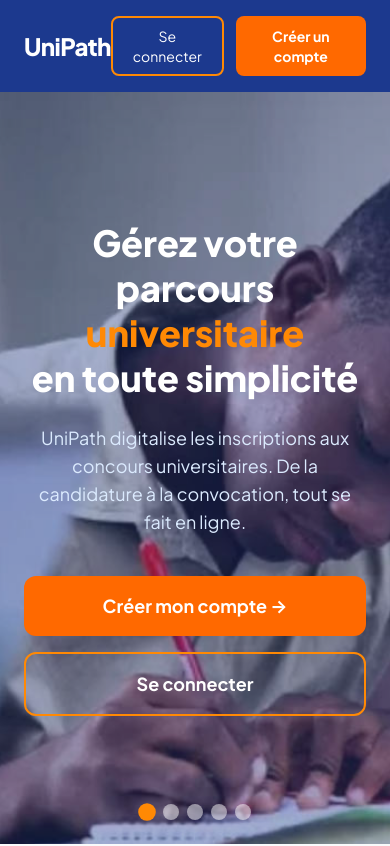
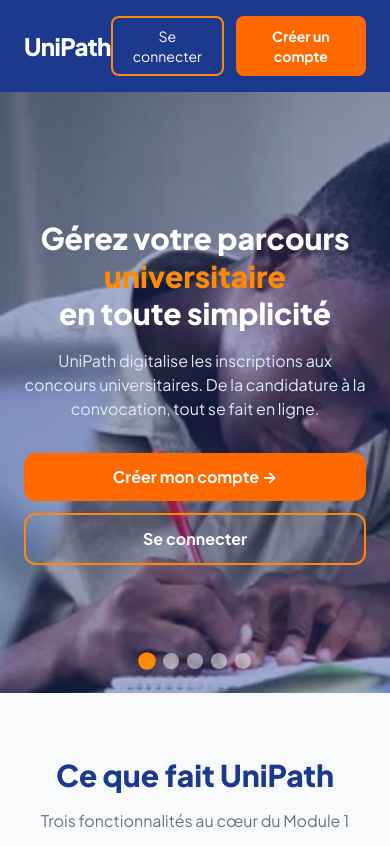
Before and after one commit to VignonCK/unipath-mvp, a React (Vite) app in the folder unipath-front/: page / in a window 390 px wide. Shown: the top 846 px of the page. Built offline with nearby package versions, Linux system fonts and the light colour scheme; no server answers.

Commit message:
fix: Register panel gauche restaure + boutons Home reduits sur mobile

```diff
--- a/unipath-front/src/pages/Home.jsx
+++ b/unipath-front/src/pages/Home.jsx
@@ -184,20 +184,20 @@
 
         {/* Contenu du hero */}
         <div className='relative max-w-4xl mx-auto text-center z-10'>
-          <h1 className='text-4xl md:text-6xl font-black mb-6 leading-tight'>
+          <h1 className='text-3xl md:text-6xl font-black mb-4 leading-tight'>
             Gérez votre parcours
             <span className='text-orange-400'> universitaire</span>
             <br />en toute simplicité
           </h1>
-          <p className='text-lg md:text-xl text-blue-100 max-w-2xl mx-auto mb-10'>
+          <p className='text-base md:text-xl text-blue-100 max-w-2xl mx-auto mb-8'>
             UniPath digitalise les inscriptions aux concours universitaires.
             De la candidature à la convocation, tout se fait en ligne.
           </p>
-          <div className='flex flex-col sm:flex-row gap-4 justify-center'>
-            <button onClick={() => navigate('/register')} className='bg-orange-500 text-white px-8 py-4 rounded-xl font-bold text-lg hover:bg-orange-600 transition'>
+          <div className='flex flex-col sm:flex-row gap-3 justify-center'>
+            <button onClick={() => navigate('/register')} className='bg-orange-500 text-white px-6 py-3 rounded-xl font-bold text-base hover:bg-orange-600 transition'>
               Créer mon compte →
             </button>
-            <button onClick={() => navigate('/login')} className='border-2 border-orange-400 text-white px-8 py-4 rounded-xl font-bold text-lg hover:bg-orange-400 hover:text-blue-900 transition'>
+            <button onClick={() => navigate('/login')} className='border-2 border-orange-400 text-white px-6 py-3 rounded-xl font-bold text-base hover:bg-orange-400 hover:text-blue-900 transition'>
               Se connecter
             </button>
           </div>
--- a/unipath-front/src/pages/Register.jsx
+++ b/unipath-front/src/pages/Register.jsx
@@ -101,12 +101,12 @@
     boxShadow: "0 20px 60px rgba(0,0,0,0.14)",
     position: "relative",
     zIndex: 2,
-    flexDirection: "column", // mobile: colonne
+    flexDirection: "row", // desktop: côte à côte
   },
   left: {
     flex: 1,
     background: "#fff",
-    padding: "32px 24px",
+    padding: "44px 48px",
     display: "flex",
     flexDirection: "column",
     justifyContent: "center",
@@ -718,16 +718,13 @@
 
   return (
     <div style={S.page}>
-      {/* Image de fond */}
       <div style={S.backgroundImage} />
-      {/* Overlay léger */}
       <div style={S.backgroundOverlay} />
 
       <div style={{
         ...S.wrap,
-        flexDirection: isMobile ? "column" : "row",
+        flexDirection: "row",
         maxWidth: isMobile ? 480 : 940,
-        minHeight: isMobile ? "auto" : 600,
       }}>
         <FormLeft isMobile={isMobile} onSuccess={() => {}} />
         {!isMobile && <RightPanel />}
```
